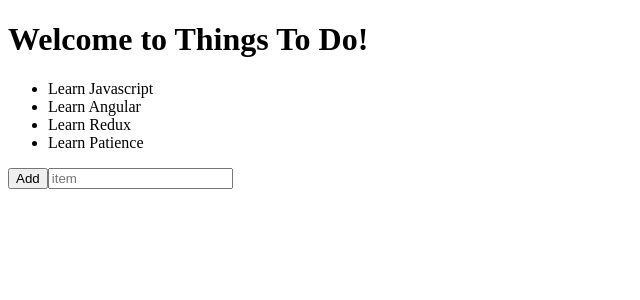
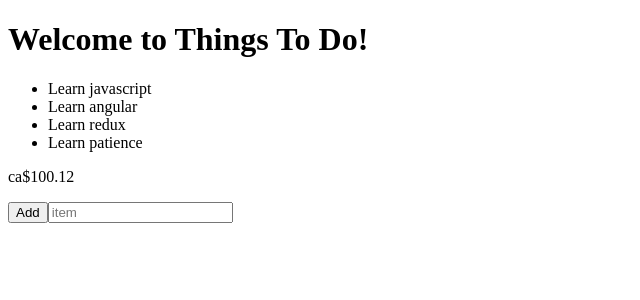
Before and after one commit to lclark070607/angularToDo, an Angular app: page / in a window 1280 px wide. Shown: the top 300 px of the page, without its empty margins (0-640 px from the left). Built offline with nearby package versions, Linux system fonts and the light colour scheme.

Commit message:
adding a titlecase pipe

```diff
--- a/src/app/app.module.ts
+++ b/src/app/app.module.ts
@@ -6,12 +6,14 @@
 import { AppComponent } from './app.component';
 import { ToDoListComponent } from './to-do-list/to-do-list.component';
 import { GenericInputComponent } from './generic-input/generic-input.component';
+import { TitlecasePipe } from './titlecase.pipe';
 
 @NgModule({
   declarations: [
     AppComponent,
     ToDoListComponent,
-    GenericInputComponent
+    GenericInputComponent,
+    TitlecasePipe
   ],
   imports: [
     BrowserModule,
--- /dev/null
+++ b/src/app/titlecase.pipe.ts
@@ -0,0 +1,13 @@
+import { Pipe, PipeTransform } from '@angular/core';
+// creating a class decorated with pipe
+@Pipe({
+  name: 'titlecase'
+})
+export class TitlecasePipe implements PipeTransform {
+  // ? is an optional parameter,
+  transform(value: any, args?: any): any {
+    return value.charAt(0).toUpperCase()
+         + value.substr(1).toLowerCase();
+  }
+
+}
--- a/src/app/to-do-list/to-do-list.component.html
+++ b/src/app/to-do-list/to-do-list.component.html
@@ -1,3 +1,7 @@
 <ul>
-  <li *ngFor="let item of thingsToDo">{{item}}</li>
+  <li *ngFor="let item of thingsToDo">{{item | titlecase}}</li>
+  <!-- every pipe expression is a filter, pass what's on the left, take it's output -->
 </ul>
+<p>{{ 100.12345 | currency:"CAD":true:"1.2" | lowercase }}</p>
+<!-- pass paramters to a pipe with colons -->
+<!-- lots of pipes in Angular -->
```
Also changed, not shown: 1 other file (tests, documents, lock files or other folders).
